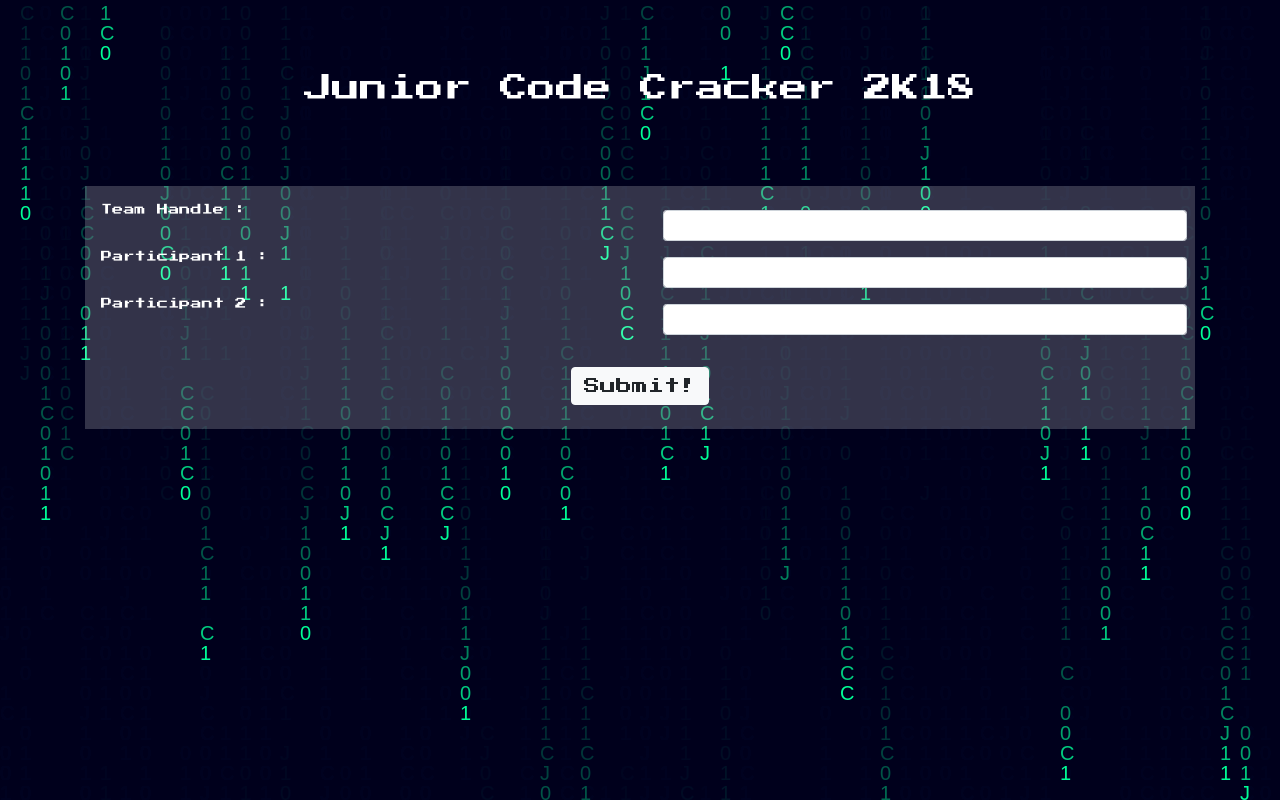
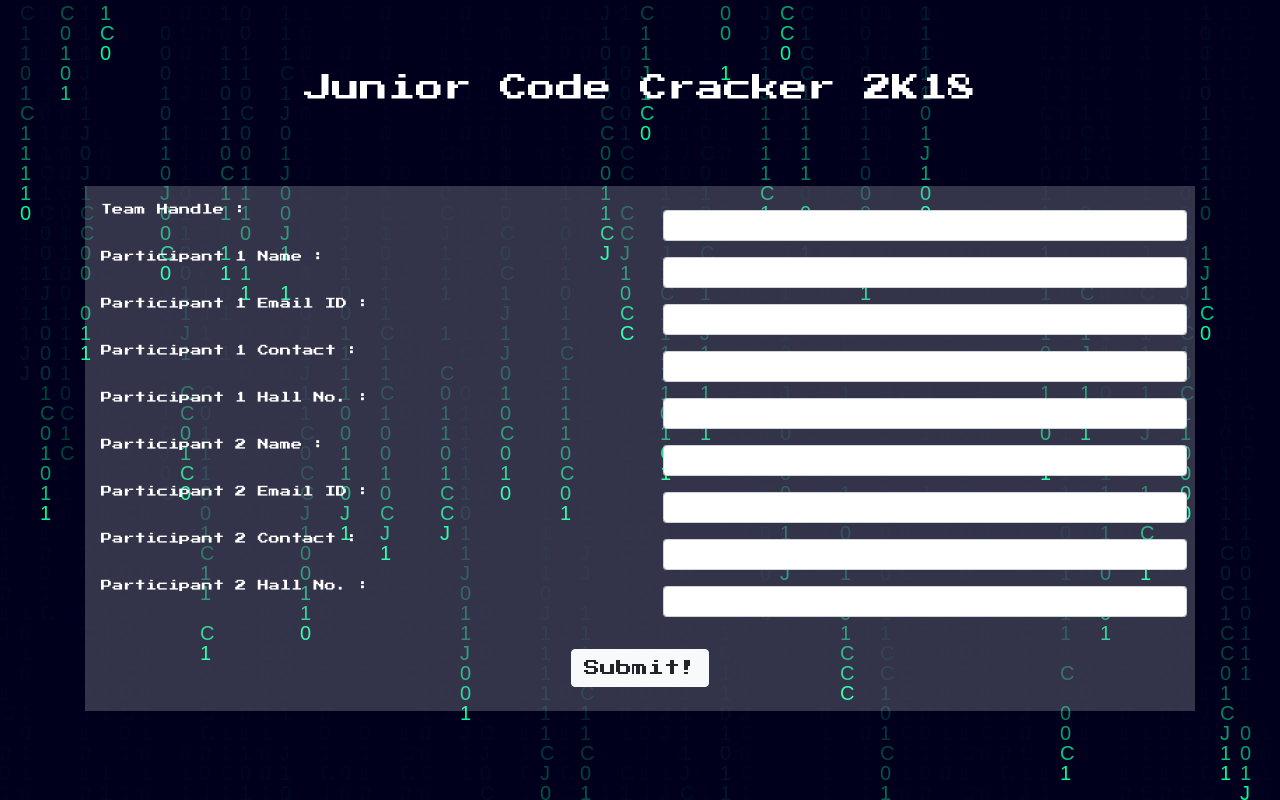
Before and after one commit to lugnitdgp/jcc-registration-portal, a Django app: page / in a window 1280 px wide. Run offline with Django 3.2, Linux system fonts and the light colour scheme; some libraries are stand-ins or nearby versions.

Commit message:
Added other fields

```diff
--- a/core/urls.py
+++ b/core/urls.py
@@ -3,5 +3,5 @@ from django.contrib import admin
 from .views import index
 
 urlpatterns = [
-    url(r'^' , index , name = 'index'),
+    url(r'^', index, name='index'),
 ]
--- a/core/views.py
+++ b/core/views.py
@@ -12,19 +12,25 @@ def index(request):
         form = RegistrationForm(request.POST)
         if form.is_valid():
             team_name = request.POST['team_name']
-            team = Team.objects.filter(team_name = team_name).first()
+            team = Team.objects.filter(team_name=team_name).first()
             if not team:
                 new_team = Team(
-                    team_name = request.POST['team_name'],
-                    player_one_name = request.POST['player_one_name'],
-                    player_two_name = request.POST['player_two_name']
+                    team_name=request.POST['team_name'],
+                    player_one_name=request.POST['player_one_name'],
+                    player_one_email=request.POST['player_one_email'],
+                    player_one_contact=request.POST['player_one_contact'],
+                    player_one_hall=request.POST['player_one_hall'],
+                    player_two_name=request.POST['player_two_name'],
+                    player_two_email=request.POST['player_two_email'],
+                    player_two_contact=request.POST['player_two_contact'],
+                    player_two_hall=request.POST['player_two_hall']
                 )
                 new_team.save()
-                return render(request , 'success.html')
+                return render(request, 'success.html')
             else:
                 is_team_name_taken = True
     else:
         form = RegistrationForm()
 
-    context = { 'form' : form , 'is_team_name_taken' : is_team_name_taken }
-    return render(request , 'register.html' , context)
+    context = {'form': form, 'is_team_name_taken': is_team_name_taken}
+    return render(request, 'register.html', context)
--- a/templates/register.html
+++ b/templates/register.html
@@ -24,22 +24,84 @@
                 {{ form.team_name }}
             </div>
         </div>
+
         <div class="row">
             <div class="col">
-                <label>Participant 1 :</label>
+                <label>Participant 1 Name :</label>
             </div>
             <div class="col">
                 {{ form.player_one_name }}
             </div>
         </div>
+
+
         <div class="row">
             <div class="col">
-                <label>Participant 2 :</label>
+                <label>Participant 1 Email ID :</label>
+            </div>
+            <div class="col">
+                {{ form.player_one_email }}
+            </div>
+        </div>
+
+        <div class="row">
+            <div class="col">
+                <label>Participant 1 Contact :</label>
+            </div>
+            <div class="col">
+                {{ form.player_one_contact }}
+            </div>
+        </div>
+
+        <div class="row">
+            <div class="col">
+                <label>Participant 1 Hall No. :</label>
+            </div>
+            <div class="col">
+                {{ form.player_one_hall }}
+            </div>
+        </div>
+
+
+
+        <div class="row">
+            <div class="col">
+                <label>Participant 2 Name :</label>
             </div>
             <div class="col">
                 {{ form.player_two_name }}
             </div>
         </div>
+
+        <div class="row">
+            <div class="col">
+                <label>Participant 2 Email ID :</label>
+            </div>
+            <div class="col">
+                {{ form.player_two_email }}
+            </div>
+        </div>
+
+        <div class="row">
+            <div class="col">
+                <label>Participant 2 Contact :</label>
+            </div>
+            <div class="col">
+                {{ form.player_two_contact }}
+            </div>
+        </div>
+
+        <div class="row">
+            <div class="col">
+                <label>Participant 2 Hall No. :</label>
+            </div>
+            <div class="col">
+                {{ form.player_two_hall }}
+            </div>
+        </div>
+
+
+
         <br>
         <div class="text-center">
             <input type="submit" class="btn btn-light" name="register" value="Submit!">
```
Also changed, not shown: core/admin.py (+6 -2 lines), core/forms.py (+19 -9 lines), core/models.py (+11 -6 lines), templates/base.html (line endings or trailing spaces).
